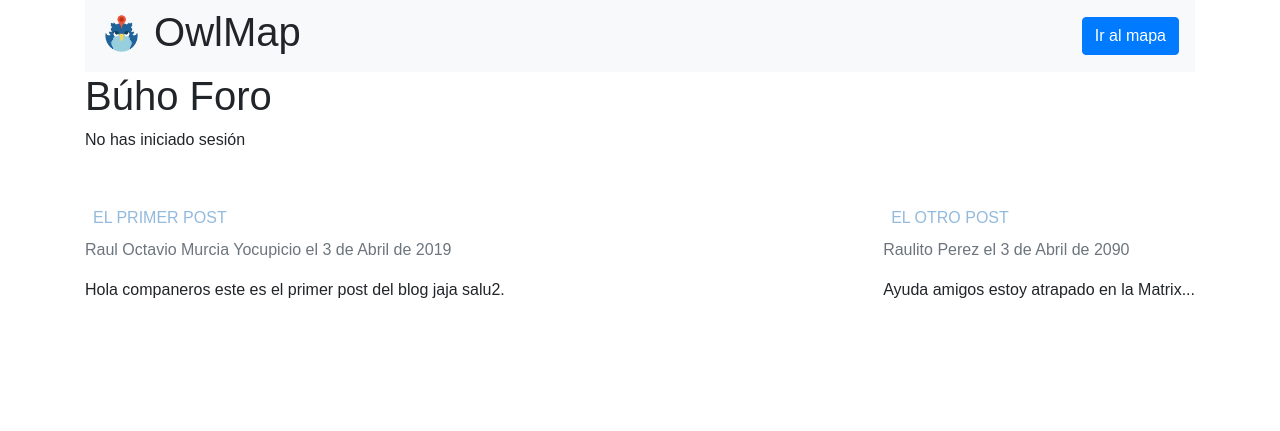
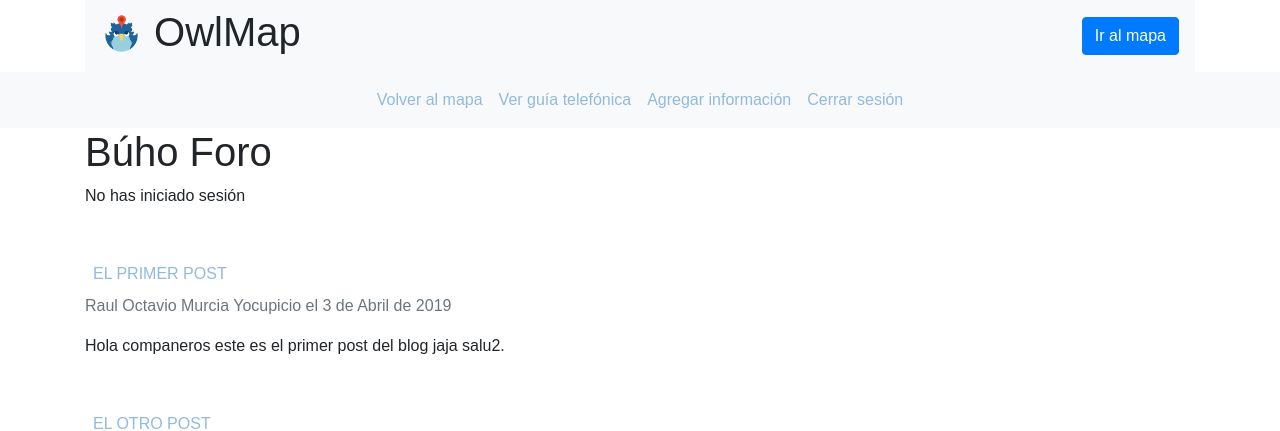
Before and after one commit to raulmyocu/owlmap, a Flask app: page /forum in a window 1280 px wide. Shown: the top 431 px of the page. Run offline with Flask 2, Linux system fonts and the light colour scheme; some libraries are stand-ins or nearby versions.

Commit message:
Mas cosas del foro

```diff
--- a/owlmap/templates/forum.html
+++ b/owlmap/templates/forum.html
@@ -1,5 +1,25 @@
 {% extends "layout.html" %}
 {% block content %}
+
+<nav class="navbar navbar-expand-sm bg-light justify-content-center">
+
+  <!-- Links -->
+  <ul class="navbar-nav">
+    <li class="nav-item">
+      <a class="nav-link" href="#">Volver al mapa</a>
+    </li>
+    <li class="nav-item">
+      <a class="nav-link" href="#">Ver guía telefónica</a>
+    </li>
+    <li class="nav-item">
+      <a class="nav-link" href="#">Agregar información</a>
+    </li>
+    <li class="nav-item">
+      <a class="nav-link" href="#">Cerrar sesión</a>
+    </li>
+  </ul>
+
+</nav>
   <div class="container">
     <h1>Búho Foro</h1>
     {% if name %}
@@ -15,7 +35,7 @@
         <h2><a class="article-title" href="#">{{ post.titulo }}</a></h2>
         <p><a class="text-muted" href="#">{{ post.autor }} el {{ post.fecha }}</a></p>
         <p class="article-content">{{ post.contenido }}</p>
-      </div
+      </div>
       </article>
     {% endfor %}
   </div>
--- a/owlmap/templates/layout.html
+++ b/owlmap/templates/layout.html
@@ -21,6 +21,7 @@
 
   </head>
   <body>
+
     <div id="headerbar">
       <div class="container">
         <nav class="navbar navbar-light bg-light">
```
